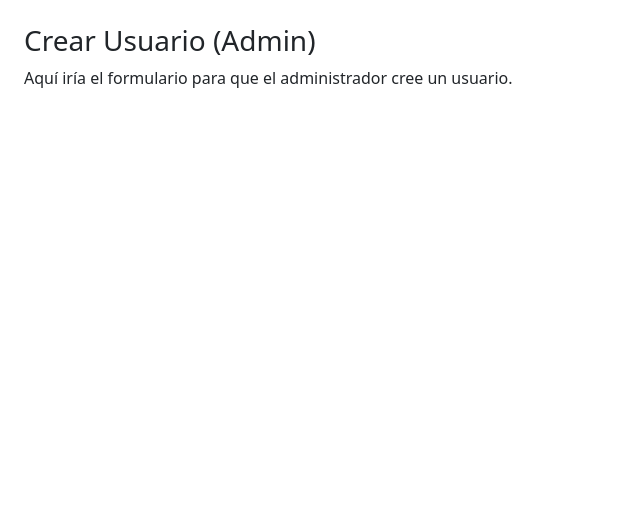
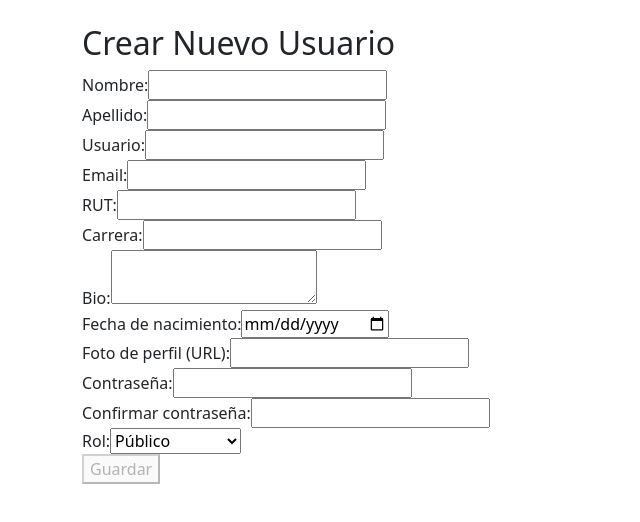
Before and after one commit to michellepoma/red-social-academica, an Angular app in the folder red-social-academica-frontend/: page /admin/usuarios/crear in a window 1280 px wide. Shown: the top 522 px of the page, without its empty margins (0-640 px from the left). Built offline with nearby package versions, Linux system fonts and the light colour scheme.

Commit message:
añadir usuario desde admin

```diff
--- /dev/null
+++ b/red-social-academica-frontend/src/app/pages/admin/admin-usuarios/admin-usuarios-crear.component.html
@@ -0,0 +1,72 @@
+<div class="container">
+  <h2>Crear Nuevo Usuario</h2>
+  <form [formGroup]="form" (ngSubmit)="crearUsuario()" class="formulario">
+    <div>
+      <label>Nombre:</label>
+      <input type="text" formControlName="name" required />
+    </div>
+
+    <div>
+      <label>Apellido:</label>
+      <input type="text" formControlName="lastName" required />
+    </div>
+
+    <div>
+      <label>Usuario:</label>
+      <input type="text" formControlName="username" required />
+    </div>
+
+    <div>
+      <label>Email:</label>
+      <input type="email" formControlName="email" required />
+    </div>
+
+    <div>
+      <label>RUT:</label>
+      <input type="text" formControlName="ru" required />
+    </div>
+
+    <div>
+      <label>Carrera:</label>
+      <input type="text" formControlName="career" required />
+    </div>
+
+    <div>
+      <label>Bio:</label>
+      <textarea formControlName="bio"></textarea>
+    </div>
+
+    <div>
+      <label>Fecha de nacimiento:</label>
+      <input type="date" formControlName="birthdate" required />
+    </div>
+
+    <div>
+      <label>Foto de perfil (URL):</label>
+      <input type="text" formControlName="profilePictureUrl" />
+    </div>
+
+    <div>
+      <label>Contraseña:</label>
+      <input type="password" formControlName="password" required />
+    </div>
+
+    <div>
+      <label>Confirmar contraseña:</label>
+      <input type="password" formControlName="passwordConfirm" required />
+    </div>
+
+    <div>
+      <label>Rol:</label>
+      <select formControlName="rol">
+        <option value="ROLE_PUBLIC">Público</option>
+        <option value="ROLE_ADMIN">Administrador</option>
+      </select>
+    </div>
+
+    <div *ngIf="error" class="error">{{ error }}</div>
+    <div *ngIf="success" class="success">{{ success }}</div>
+
+    <button type="submit" [disabled]="form.invalid">Guardar</button>
+  </form>
+</div>
--- /dev/null
+++ b/red-social-academica-frontend/src/app/pages/admin/admin-usuarios/admin-usuarios-crear.component.scss
@@ -0,0 +1,43 @@
+.container {
+  max-width: 600px;
+  margin: 20px auto;
+  padding: 2rem;
+  border-radius: 12px;
+  background: #fff;
+  box-shadow: 0 4px 10px rgba(0, 0, 0, 0.1);
+}
+
+.formulario div {
+  margin-bottom: 15px;
+}
+
+input, textarea, select {
+  width: 100%;
+  padding: 8px;
+  border-radius: 6px;
+  border: 1px solid #ccc;
+}
+
+button {
+  padding: 10px 20px;
+  background: #007bff;
+  color: white;
+  border: none;
+  border-radius: 6px;
+  cursor: pointer;
+}
+
+button:disabled {
+  background: #aaa;
+  cursor: not-allowed;
+}
+
+.error {
+  color: red;
+  margin-top: 10px;
+}
+
+.success {
+  color: green;
+  margin-top: 10px;
+}
--- a/red-social-academica-frontend/src/app/pages/admin/admin-usuarios/admin-usuarios-crear.component.ts
+++ b/red-social-academica-frontend/src/app/pages/admin/admin-usuarios/admin-usuarios-crear.component.ts
@@ -1,14 +1,58 @@
-// src/app/pages/admin/admin-usuarios-crear.component.ts
-import { Component }    from '@angular/core';
+import { Component, OnInit } from '@angular/core';
+import { FormBuilder, FormGroup, Validators } from '@angular/forms';
+import { UserService } from '../../../services/user.service';
+import { Router } from '@angular/router';
 import { CommonModule } from '@angular/common';
+import { ReactiveFormsModule } from '@angular/forms';
 
 @Component({
-  selector: 'app-admin-usuarios-crear',
-  standalone: true,
-  imports: [ CommonModule ],
-  template: `
-    <h3>Crear Usuario (Admin)</h3>
-    <p>Aquí iría el formulario para que el administrador cree un usuario.</p>
-  `
+selector: 'app-admin-usuarios-crear',
+templateUrl: './admin-usuarios-crear.component.html',
+standalone: true,
+imports: [CommonModule, ReactiveFormsModule]
 })
-export class AdminUsuariosCrearComponent { }
+export class AdminUsuariosCrearComponent implements OnInit {
+form!: FormGroup;
+error: string = '';
+success: string = '';
+
+constructor(
+    private fb: FormBuilder,
+    private userService: UserService,
+    private router: Router
+  ) {}
+
+  ngOnInit(): void {
+    this.form = this.fb.group({
+      name: ['', Validators.required],
+      lastName: ['', Validators.required],
+      username: ['', Validators.required],
+      email: ['', [Validators.required, Validators.email]],
+      ru: ['', Validators.required],
+      profilePictureUrl: [''],
+      bio: [''],
+      career: ['', Validators.required],
+      birthdate: ['', Validators.required],
+      password: ['', Validators.required],
+      passwordConfirm: ['', Validators.required],
+      rol: ['ROLE_PUBLIC', Validators.required]
+    });
+  }
+
+crearUsuario() {
+  if (this.form.invalid) return;
+
+  this.userService.crearUsuario(this.form.value).subscribe({
+    next: () => {
+      alert('Usuario creado exitosamente');
+      this.router.navigate(['/admin/usuarios/listar']);
+    },
+    error: (err) => {
+      console.error('Error al crear usuario:', err);
+      this.error = 'Error al crear usuario';
+    }
+  });
+}
+
+
+}
--- a/red-social-academica-frontend/src/app/pages/admin/admin-usuarios/admin-usuarios-listar.component.ts
+++ b/red-social-academica-frontend/src/app/pages/admin/admin-usuarios/admin-usuarios-listar.component.ts
@@ -2,8 +2,9 @@
 
 import { Component, OnInit } from '@angular/core';
 import { CommonModule } from '@angular/common';
-import { RouterModule } from '@angular/router'; // ✅ IMPORTANTE
+import { RouterModule, Router, NavigationEnd } from '@angular/router';
 import { UserService } from '../../../services/user.service';
+import { filter } from 'rxjs/operators';
 
 @Component({
 selector: 'app-admin-usuarios-listar',
@@ -12,7 +13,7 @@ templateUrl: './admin-usuarios-listar.component.html',
 styleUrls: ['./admin-usuarios-listar.component.scss'],
 imports: [
 CommonModule,
-RouterModule // ✅ NECESARIO PARA USAR [routerLink]
+RouterModule // ✅ Necesario para usar [routerLink]
 ]
 })
 export class AdminUsuariosListarComponent implements OnInit {
@@ -21,21 +22,21 @@ paginaActual: number = 0;
 tamanioPagina: number = 5;
 totalPaginas: number = 0;
 
-constructor(private userService: UserService) {}
+constructor(
+    private userService: UserService,
+    private router: Router
+  ) {
+    // ✅ Detectar cambio de navegación y recargar usuarios
+    this.router.events
+      .pipe(filter(event => event instanceof NavigationEnd))
+      .subscribe(() => {
+        this.obtenerUsuarios();
+      });
+  }
 
   ngOnInit(): void {
     this.obtenerUsuarios();
   }
-actualizarLista(): void {
-  this.userService.getUsuariosPaginado(this.paginaActual, this.tamanioPagina).subscribe({
-    next: res => {
-      this.usuarios = res.content;
-      this.totalPaginas = res.totalPages;
-    },
-    error: () => console.error('Error al cargar usuarios')
-  });
-}
-
 
   obtenerUsuarios(): void {
     this.userService.getUsuariosPaginado(this.paginaActual, this.tamanioPagina).subscribe({
--- a/red-social-academica-frontend/src/app/services/user.service.ts
+++ b/red-social-academica-frontend/src/app/services/user.service.ts
@@ -41,4 +41,10 @@ constructor(private http: HttpClient) {}
       headers: this.getAuthHeaders()
     });
   }
+  crearUsuario(usuario: any): Observable<any> {
+    return this.http.post('/api/admin/usuarios/crear', usuario, {
+      headers: this.getAuthHeaders()
+    });
+  }
+
 }
```
